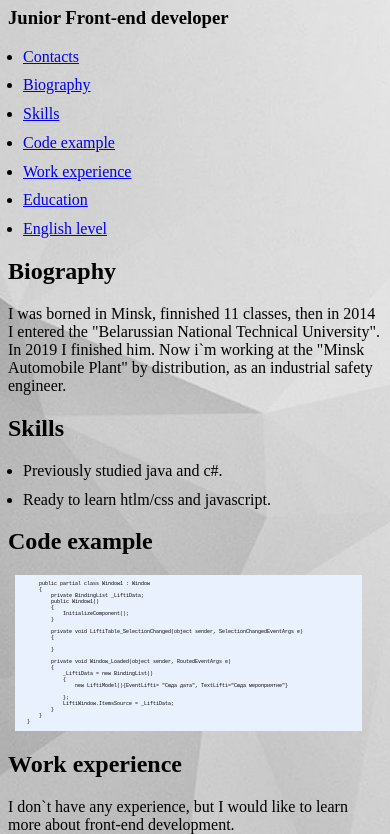
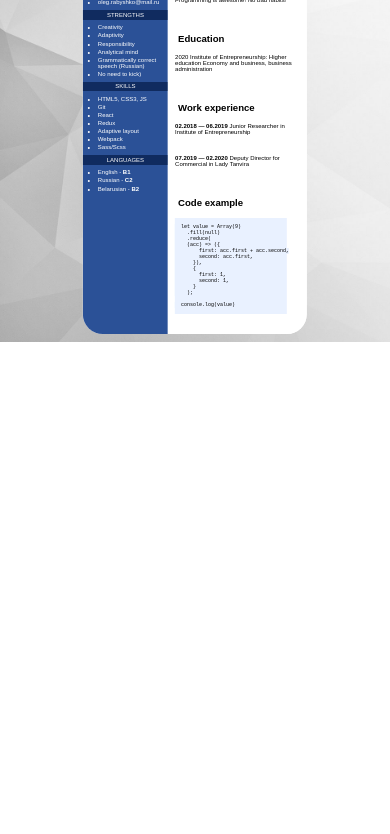
Before and after one commit to OlegRabushko/rsschool-cv, a plain HTML site: page index.html in a window 390 px wide. Shown: the part 99-933 px from the top of the page. After the commit the page ends 844 px from the top, so only its background shows below. Drawn offline with Linux system fonts and the light colour scheme.

Commit message:
fix: fix html file

```diff
--- a/index.html
+++ b/index.html
@@ -1,152 +1,84 @@
 <!DOCTYPE html>
 <html lang="en">
 <head>
-    <meta charset="UTF-8" />
-    <meta name="viewport" content="width=device-width, initial-scale=1.0" />
-    <title>Kirill Belabarody</title>
+  <meta charset="UTF-8">
+  <meta name="viewport" content="width=device-width, initial-scale=1.0">
   <link rel="stylesheet" href="css/style.css" />
+  <title>Oleg Rabushko</title>
 </head>
 <body>
-    <header class="header wrapper">
-      <div class="header__wrapper">
-        <img class="img__avatar" src="images/avatar.jpg" alt="Avatar" />
-        <div>
-          <h1>Kirill Belabarody</h1>
-          <h3>Junior Front-end developer</h3>
-        </div>
-        <nav class="navigation">
+  <div class="container">
+    <div class="modal__window">
+      <div class="left__sideinfo">
+        <img class="photo" src="./images/avatar.png">
+        <div class="contact__info">
+          <div class="side__headers">CONTACTS</div>
           <ul>
-            <li class="navigation__item"><a href="#footer"> Contacts</a></li>
-            <li class="navigation__item"><a href="#Biography"> Biography</a></li>
-            <li class="navigation__item"><a href="#Skills"> Skills</a></li>
-            <li class="navigation__item"><a href="#Code-example"> Code example</a></li>
-            <li class="navigation__item"><a href="#Work-experience"> Work experience</a></li>
-            <li class="navigation__item"><a href="#Education"> Education</a></li>
-            <li class="navigation__item"><a href="#English-level"> English level</a></li>
-          </ul>
-        </nav>
-      </div>
-    </header>
-    <section class="biography background wrapper" id="Biography">
-      <div>
-        <h2>Biography</h2>
-        <p>
-          I was borned in Minsk, finnished 11 classes, then in 2014 I entered
-          the "Belarussian National Technical University". In 2019 I finished
-          him. Now i`m working at the "Minsk Automobile Plant" by distribution,
-          as an industrial safety engineer.
-        </p>
-      </div>
-    </section>
-    <section class="skills background wrapper" id="Skills">
-      <div>
-        <h2>Skills</h2>
-        <ul>
-          <li class="skills__item">Previously studied java and c#.</li>
-
-          <li class="skills__item">Ready to learn htlm/css and javascript.</li>
+            <li>+375(33)3017178</li>
+            <li>oleg.rabyshko@mail.ru</li>
           </ul>
         </div>
-    </section>
-    <section class="code-example background wrapper" id="Code-example">
-      <div>
-        <h2>Code example</h2>
-        <div class="code">
-          <pre><code>
-        public partial class Window1 : Window
-        {
-            private BindingList _LiftiData;
-            public Window1()
-            {
-                InitializeComponent();
-            }
-
-            private void LiftiTable_SelectionChanged(object sender, SelectionChangedEventArgs e)
-            {
-
-            }
-
-            private void Window_Loaded(object sender, RoutedEventArgs e)
-            {
-                _LiftiData = new BindingList()
-                {
-                    new LiftiModel(){EventLifti= "Сюда дата", TextLifti="Сюда мероприятие"}
-
-                };
-                LiftiWindow.ItemsSource = _LiftiData;
-            }
-        }
-    }
-        </code></pre>
-        </div>
-      </div>
-    </section>
-    <section class="work-experience background wrapper" id="Work-experience">
-      <div>
-        <h2>Work experience</h2>
-        <p>
-          I don`t have any experience, but I would like to learn more about
-          front-end development.
-        </p>
-      </div>
-    </section>
-    <section class="education background wrapper" id="Education">
-      <div>
-        <h2>Education</h2>
-        <ul class="my-education">
-          <li class="education__items">Higher technical</li>
-          <li class="education__items">Middle (car mechanic)</li>
-          <li class="education__items">And now studying at “RS school”</li>
+        <div class="strengths__info">
+          <div class="side__headers" >STRENGTHS</div>
+          <ul>
+            <li>Creativity</li>
+            <li>Adaptivity</li>
+            <li>Responsibility</li>
+            <li>Analytical mind</li>
+            <li>Grammatically correct speech (Russian)</li>
+            <li>No need to kick)</li>
           </ul>
         </div>
-    </section>
-    <section class="english-level background wrapper" id="English-level">
-      <div>
-        <h2>English level</h2>
-        <p>
-          I don’t know what my level of English is, but I think that A1+ - A2.
-        </p>
+        <div class="skills__info">
+          <div class="side__headers">SKILLS</div>
+          <ul>
+            <li>HTML5, CSS3, JS</li>
+            <li>Git</li>
+            <li>React</li>
+            <li>Redux</li>
+            <li>Adaptive layout</li>
+            <li>Webpack</li>
+            <li>Sass/Scss</li>
+          </ul>
         </div>
-    </section>
-    <footer id="footer">
-      <div class="footer__wrapper wrapper">
-        <div class="contacts">
-          <span>Contacts:</span>
-          <ul class="contacts">
-            <li class="contacts__items">
-              <a href="tg://resolve?domain=KunRalf" target="_blank">
-                <img
-                  src="images/contacts-icons/telegram.png"
-                  alt="telegram-icon"
-                />
-              </a>
-            </li>
-            <li class="contacts__items">
-              <a href="viber://chat?number=+375298503641" target="_blank">
-                <img src="images/contacts-icons/viber.png" alt="viber-icon" />
-              </a>
-            </li>
-            <li class="contacts__items">
-              <a href="mailto:rshumaher1996@gmail.com" target="_blank">
-                <img src="images/contacts-icons/gmail.png" alt="vk-icon" />
-              </a>
-            </li>
-            <li class="contacts__items">
-              <a href="https://vk.com/kunralf" target="_blank">
-                <img src="images/contacts-icons/vk.png" alt="vk-icon" />
-              </a>
-            </li>
-            <li class="contacts__items">
-              <a href="https://www.instagram.com/kunralf/" target="_blank">
-                <img
-                  src="images/contacts-icons/instagram.png"
-                  alt="instagram-icon"
-                />
-              </a>
-            </li>
+        <div class="languages__info">
+          <div class="side__headers">LANGUAGES</div>
+          <ul>
+            <li>English - <b>B1</b></li>
+            <li>Russian - <b>C2</b></li>
+            <li>Belarusian - <b>B2</b></li>
           </ul>
         </div>
       </div>
-    </footer>
+      <div class="right__sideinfo">
+        <div class="name__header">Rabushko Oleg</div>
+        <div class="side__headers">About Me</div>
+        <div class="side__text">I am constantly developing in areas that are interesting for me. Mind an active lifestyle. Programming is awesome! No bad habits!</div>
+        <div class="side__headers">Education</div>
+        <div class="side__text">2020 Institute of Entrepreneurship: Higher education Economy and business, business administration</div>
+        <div class="side__headers">Work experience</div>
+        <div class="side__text"><b>02.2018 — 06.2019 </b>Junior Researcher in Institute of Entrepreneurship</div>
+        <div class="side__text"><b>07.2019 — 02.2020 </b> Deputy Director for Commercial in Lady Tanvira</div>
+        <div class="side__headers">Code example</div>
+        <pre class="code">
+          <code class="code">
+  let value = Array(9)
+    .fill(null)
+    .reduce(
+    (acc) => ({
+        first: acc.first + acc.second,
+        second: acc.first,
+      }),
+      {
+        first: 1,
+        second: 1,
+      }
+    );
+
+  console.log(value)</code>
+        </pre>
+      </div>
+    </div>
+  </div>
 </body>
 </html>
```
Lines whose indentation alone changed are shown as unchanged.
